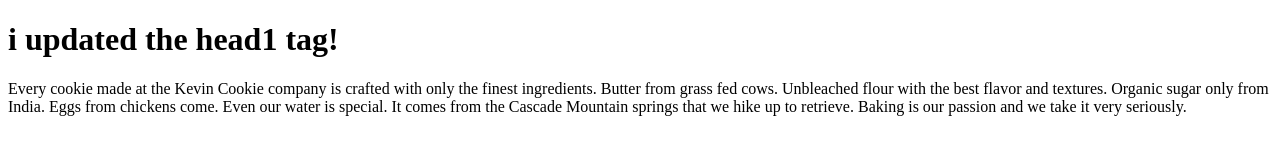
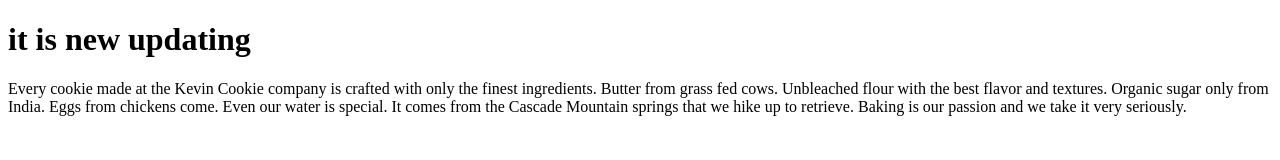
Before and after one commit to hakim-codecamp/testing, a plain HTML site: page index.html in a window 1280 px wide. Drawn offline with Linux system fonts and the light colour scheme.

Commit message:
i update the index.html file

```diff
--- a/index.htm
+++ b/index.html
@@ -2,7 +2,7 @@
 <html>
 <body>
 
-<h1>i updated the head1 tag!</h1>
+<h1>it is new updating</h1>
 <p>Every cookie made at the Kevin Cookie company is crafted with only the finest ingredients. Butter from grass fed cows. Unbleached flour with the best flavor and textures. Organic sugar only from India. Eggs from chickens come. Even our water is special. It comes from the Cascade Mountain springs that we hike up to retrieve. Baking is our passion and we take it very seriously.</p>
 
 </body>
```
